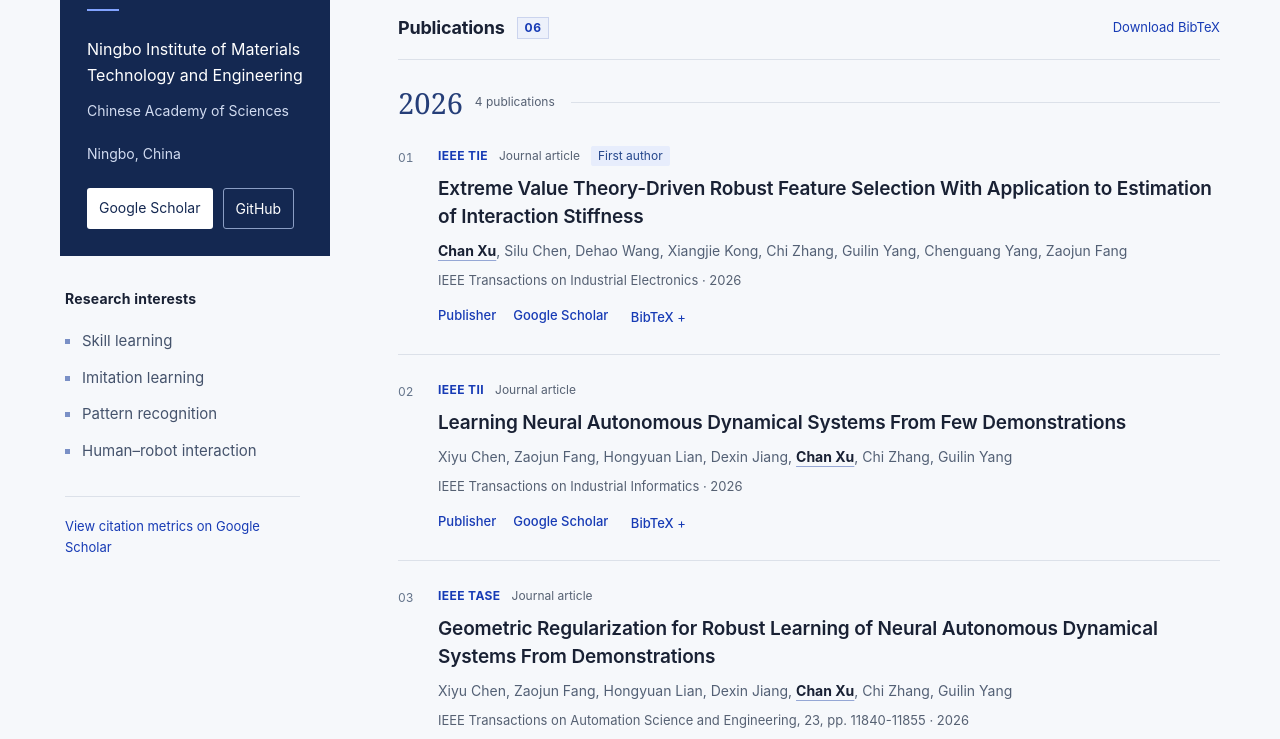
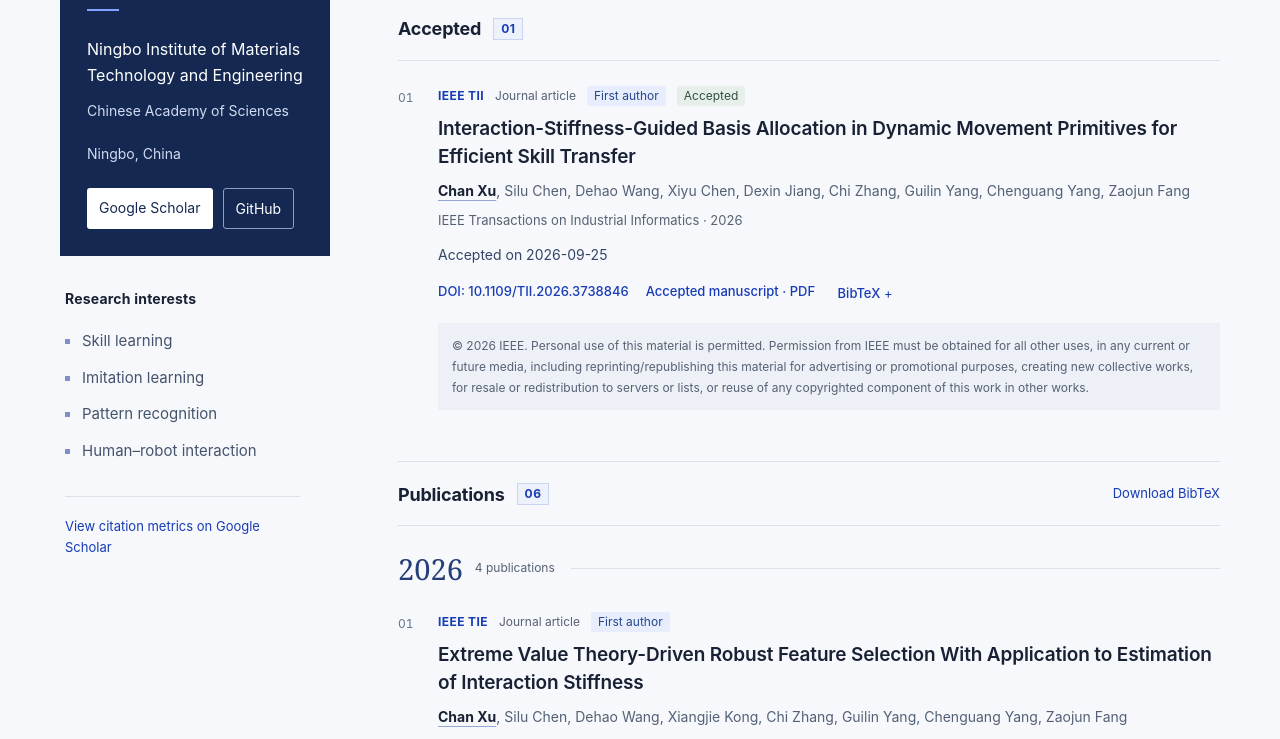
Before and after one commit to ChangAn19/changan19.github.io, a plain HTML site: page index.html in a window 1280 px wide. Shown: the part 324-1063 px from the top of the page. Drawn offline with Linux system fonts and the light colour scheme.

Commit message:
Add accepted SC-DMPs paper and author manuscript

```diff
--- a/index.html
+++ b/index.html
@@ -22,6 +22,8 @@
 @media(max-width:740px){html{scroll-padding-top:20px}.topbar-inner{padding:15px 20px;gap:12px}.topbar nav{gap:15px;font-size:13px}.brand{font-size:14px;gap:8px}.brand-mark{width:30px;height:30px;font-size:13px}.layout{display:block;padding:28px 20px 0}.profile{position:static}.profile-intro{padding:27px}.profile h1{font-size:42px;margin:17px 0 0}.chinese-name{display:inline;font-size:18px;margin-left:18px;letter-spacing:3px}.profile-rule{margin:20px 0}.affiliation{max-width:450px}.location{margin:14px 0 18px}.profile-links a{padding:8px 14px}.research{margin:22px 0 0;padding:0}.research h2{margin-bottom:8px}.research ul{display:flex;flex-wrap:wrap;gap:0 19px}.research li{font-size:14px;padding-top:3px;padding-bottom:3px}.research li:before{top:14px}.all-citations{display:none}.main-column{margin-top:34px}.introduction{padding-bottom:24px}.introduction h2{font-size:35px;line-height:1.25}.introduction .eyebrow{font-size:11px;letter-spacing:1px}.introduction>p:last-child{font-size:15px}.section-heading{padding:17px 0}.section-heading>a{font-size:12px}.paper{grid-template-columns:21px minmax(0,1fr);gap:8px;padding:23px 0}.paper h3{font-size:18px}.paper-meta{gap:8px}.paper-index{font-size:11px}.authors{font-size:14px}.manuscript-note{padding:20px 17px;gap:12px}footer{font-size:12px;gap:10px 18px}html[data-language="zh"] .introduction h2{font-size:32px}}
 @media(max-width:390px){.topbar nav{gap:10px}.brand>span:last-child{display:none}.layout{padding-left:16px;padding-right:16px}.profile-intro{padding:24px}.section-heading h2{font-size:17px}.paper-meta{font-size:11px}.chinese-name{margin-left:12px}}
 @media(prefers-reduced-motion:reduce){html{scroll-behavior:auto}}
+.accepted-publications{margin-bottom:27px}.accepted-publications>.section-heading{border-top:2px solid var(--blue)}.accepted-badge{color:#315044;background:#e6efe9;padding:0 7px;border-radius:2px}.acceptance-date{font-size:14px;line-height:1.7;color:#354568;margin:0 0 12px}.paper-links a{overflow-wrap:anywhere}.copyright-notice{margin:17px 0 0;padding:12px 14px;background:#edf1f7;line-height:1.75;font-size:12px;overflow-wrap:anywhere}
+@media(max-width:740px){.topbar-inner{flex-wrap:wrap}.topbar nav{flex-wrap:wrap;gap:12px}.copyright-notice{padding:12px;font-size:12px}.accepted-publications{margin-bottom:23px}}
 @media print{body{background:#fff}.topbar,.profile-links,.all-citations,.citation,.manuscript-note,footer,.skip-link{display:none}.layout{display:block;padding:0;max-width:none}.profile{position:static}.profile-intro{background:white;color:black;padding:0;border:0}.profile .eyebrow,.profile-rule,.location,.research,.chinese-name{display:none}.profile h1{font-size:30px;margin:0}.affiliation,.academy{color:#333;display:inline;font-size:12px}.main-column{margin-top:20px}.introduction{display:none}.paper{break-inside:avoid}.paper h3{font-size:15px}.authors,.venue{font-size:11px}.paper-links a{font-size:11px}.section-heading>a{display:none}}
 
 </style>
@@ -32,7 +34,7 @@
 <a class="skip-link" href="#publications"><span lang="en" class="en">Skip to publications</span><span lang="zh-CN" class="zh">跳转到论文列表</span></a>
 <header class="topbar"><div class="topbar-inner">
   <a class="brand" href="#top" aria-label="Chan Xu homepage"><span class="brand-mark" aria-hidden="true">CX</span><span>Chan Xu<span class="brand-note"><span lang="en" class="en"> / Academic homepage</span><span lang="zh-CN" class="zh"> / 学术主页</span></span></span></a>
-  <nav aria-label="Main navigation"><a href="#publications"><span lang="en" class="en">Publications</span><span lang="zh-CN" class="zh">论文</span></a><a href="#research"><span lang="en" class="en">Research</span><span lang="zh-CN" class="zh">研究方向</span></a><button id="language-toggle" type="button" aria-label="切换为中文" hidden>中文</button></nav>
+  <nav aria-label="Main navigation"><a href="#accepted"><span lang="en" class="en">Accepted</span><span lang="zh-CN" class="zh">已接收</span></a><a href="#publications"><span lang="en" class="en">Publications</span><span lang="zh-CN" class="zh">论文</span></a><a href="#research"><span lang="en" class="en">Research</span><span lang="zh-CN" class="zh">研究方向</span></a><button id="language-toggle" type="button" aria-label="切换为中文" hidden>中文</button></nav>
 </div></header>
 <main id="top" class="layout">
   <aside class="profile" aria-labelledby="profile-name">
@@ -47,6 +49,26 @@
   </aside>
   <div class="main-column">
     <section class="introduction" aria-labelledby="intro-heading"><p class="eyebrow">LEARNING · PERCEPTION · INTERACTION</p><h2 id="intro-heading"><span lang="en" class="en">Research &amp; publications</span><span lang="zh-CN" class="zh">研究与论文</span></h2><p><span lang="en" class="en">My research interests include skill learning, imitation learning, pattern recognition, and human–robot interaction.</span><span lang="zh-CN" class="zh">我的研究兴趣包括技能学习、模仿学习、模式识别与人机交互。</span></p></section>
+    <section id="accepted" class="accepted-publications" aria-labelledby="accepted-heading"><div class="section-heading"><h2 id="accepted-heading"><span lang="en" class="en">Accepted</span><span lang="zh-CN" class="zh">已接收论文</span><span class="paper-count">01</span></h2></div><article class="paper" id="xu2026scdmps" aria-labelledby="title-xu2026scdmps">
+      <div class="paper-index" aria-hidden="true">01</div>
+      <div class="paper-content">
+        <div class="paper-meta"><span class="venue-short">IEEE TII</span><span><span lang="en" class="en">Journal article</span><span lang="zh-CN" class="zh">期刊论文</span></span><span class="first-author"><span lang="en" class="en">First author</span><span lang="zh-CN" class="zh">第一作者</span></span><span class="accepted-badge"><span lang="en" class="en">Accepted</span><span lang="zh-CN" class="zh">已接收</span></span></div>
+        <h3 id="title-xu2026scdmps"><a href="https://doi.org/10.1109/TII.2026.3738846" target="_blank" rel="noopener">Interaction-Stiffness-Guided Basis Allocation in Dynamic Movement Primitives for Efficient Skill Transfer</a></h3>
+        <p class="authors"><strong>Chan Xu</strong>, Silu Chen, Dehao Wang, Xiyu Chen, Dexin Jiang, Chi Zhang, Guilin Yang, Chenguang Yang, Zaojun Fang</p>
+        <p class="venue">IEEE Transactions on Industrial Informatics · 2026</p>
+        <p class="acceptance-date"><span lang="en" class="en">Accepted on</span><span lang="zh-CN" class="zh">接收日期</span> <time datetime="2026-09-25">2026-09-25</time></p>
+        <div class="paper-links"><a href="https://doi.org/10.1109/TII.2026.3738846" target="_blank" rel="noopener">DOI: 10.1109/TII.2026.3738846</a><a class="pdf-link" href="xu-2026-sc-dmps-accepted.pdf" target="_blank" rel="noopener"><span lang="en" class="en">Accepted manuscript · PDF</span><span lang="zh-CN" class="zh">作者接收稿 · PDF</span></a></div>
+        <details class="citation"><summary aria-label="BibTeX: Interaction-Stiffness-Guided Basis Allocation in Dynamic Movement Primitives for Efficient Skill Transfer">BibTeX</summary><div class="citation-box"><pre><code>@article{xu2026scdmps,
+  title = {{Interaction-Stiffness-Guided Basis Allocation in Dynamic Movement Primitives for Efficient Skill Transfer}},
+  author = {Xu, Chan and Chen, Silu and Wang, Dehao and Chen, Xiyu and Jiang, Dexin and Zhang, Chi and Yang, Guilin and Yang, Chenguang and Fang, Zaojun},
+  journal = {IEEE Transactions on Industrial Informatics},
+  year = {2026},
+  doi = {10.1109/TII.2026.3738846},
+  note = {Accepted for publication on 2026-09-25}
+}</code></pre><button class="copy-button" type="button" hidden><span lang="en" class="en">Copy citation</span><span lang="zh-CN" class="zh">复制引用</span></button></div></details>
+        <p class="copyright-notice">© 2026 IEEE. Personal use of this material is permitted. Permission from IEEE must be obtained for all other uses, in any current or future media, including reprinting/republishing this material for advertising or promotional purposes, creating new collective works, for resale or redistribution to servers or lists, or reuse of any copyrighted component of this work in other works.</p>
+      </div>
+    </article></section>
     <section id="publications" class="publications" aria-labelledby="pub-heading"><div class="section-heading"><h2 id="pub-heading"><span lang="en" class="en">Publications</span><span lang="zh-CN" class="zh">发表论文</span><span class="paper-count">06</span></h2><a href="publications.bib" download><span lang="en" class="en">Download BibTeX</span><span lang="zh-CN" class="zh">下载 BibTeX</span></a></div>
       <section class="year-group" aria-labelledby="year-2026"><div class="year-heading"><h3 id="year-2026">2026</h3><span>4 <span lang="en" class="en">publications</span><span lang="zh-CN" class="zh">篇论文</span></span><div></div></div><article class="paper" id="xu2026extreme" aria-labelledby="title-xu2026extreme">
       <div class="paper-index" aria-hidden="true">01</div>
@@ -55,6 +77,7 @@
         <h3 id="title-xu2026extreme"><a href="https://doi.org/10.1109/TIE.2026.3695189" target="_blank" rel="noopener">Extreme Value Theory-Driven Robust Feature Selection With Application to Estimation of Interaction Stiffness</a></h3>
         <p class="authors"><strong>Chan Xu</strong>, Silu Chen, Dehao Wang, Xiangjie Kong, Chi Zhang, Guilin Yang, Chenguang Yang, Zaojun Fang</p>
         <p class="venue">IEEE Transactions on Industrial Electronics · 2026</p>
+
         <div class="paper-links"><a href="https://doi.org/10.1109/TIE.2026.3695189" target="_blank" rel="noopener"><span lang="en" class="en">Publisher</span><span lang="zh-CN" class="zh">出版商页面</span></a><a href="https://scholar.google.com/citations?view_op=view_citation&amp;user=MgbQBswAAAAJ&amp;citation_for_view=MgbQBswAAAAJ:9yKSN-GCB0IC" target="_blank" rel="noopener">Google Scholar</a></div>
         <details class="citation"><summary aria-label="BibTeX: Extreme Value Theory-Driven Robust Feature Selection With Application to Estimation of Interaction Stiffness">BibTeX</summary><div class="citation-box"><pre><code>@article{xu2026extreme,
   title = {{Extreme Value Theory-Driven Robust Feature Selection With Application to Estimation of Interaction Stiffness}},
@@ -63,6 +86,7 @@
   year = {2026},
   doi = {10.1109/TIE.2026.3695189}
 }</code></pre><button class="copy-button" type="button" hidden><span lang="en" class="en">Copy citation</span><span lang="zh-CN" class="zh">复制引用</span></button></div></details>
+
       </div>
     </article><article class="paper" id="chen2026learning" aria-labelledby="title-chen2026learning">
       <div class="paper-index" aria-hidden="true">02</div>
@@ -71,6 +95,7 @@
         <h3 id="title-chen2026learning"><a href="https://doi.org/10.1109/TII.2026.3715194" target="_blank" rel="noopener">Learning Neural Autonomous Dynamical Systems From Few Demonstrations</a></h3>
         <p class="authors">Xiyu Chen, Zaojun Fang, Hongyuan Lian, Dexin Jiang, <strong>Chan Xu</strong>, Chi Zhang, Guilin Yang</p>
         <p class="venue">IEEE Transactions on Industrial Informatics · 2026</p>
+
         <div class="paper-links"><a href="https://doi.org/10.1109/TII.2026.3715194" target="_blank" rel="noopener"><span lang="en" class="en">Publisher</span><span lang="zh-CN" class="zh">出版商页面</span></a><a href="https://scholar.google.com/citations?view_op=view_citation&amp;user=MgbQBswAAAAJ&amp;citation_for_view=MgbQBswAAAAJ:2osOgNQ5qMEC" target="_blank" rel="noopener">Google Scholar</a></div>
         <details class="citation"><summary aria-label="BibTeX: Learning Neural Autonomous Dynamical Systems From Few Demonstrations">BibTeX</summary><div class="citation-box"><pre><code>@article{chen2026learning,
   title = {{Learning Neural Autonomous Dynamical Systems From Few Demonstrations}},
@@ -79,6 +104,7 @@
   year = {2026},
   doi = {10.1109/TII.2026.3715194}
 }</code></pre><button class="copy-button" type="button" hidden><span lang="en" class="en">Copy citation</span><span lang="zh-CN" class="zh">复制引用</span></button></div></details>
+
       </div>
     </article><article class="paper" id="chen2026geometric" aria-labelledby="title-chen2026geometric">
       <div class="paper-index" aria-hidden="true">03</div>
@@ -87,6 +113,7 @@
         <h3 id="title-chen2026geometric"><a href="https://doi.org/10.1109/TASE.2026.3704592" target="_blank" rel="noopener">Geometric Regularization for Robust Learning of Neural Autonomous Dynamical Systems From Demonstrations</a></h3>
         <p class="authors">Xiyu Chen, Zaojun Fang, Hongyuan Lian, Dexin Jiang, <strong>Chan Xu</strong>, Chi Zhang, Guilin Yang</p>
         <p class="venue">IEEE Transactions on Automation Science and Engineering, 23, pp. 11840-11855 · 2026</p>
+
         <div class="paper-links"><a href="https://doi.org/10.1109/TASE.2026.3704592" target="_blank" rel="noopener"><span lang="en" class="en">Publisher</span><span lang="zh-CN" class="zh">出版商页面</span></a><a href="https://scholar.google.com/citations?view_op=view_citation&amp;user=MgbQBswAAAAJ&amp;citation_for_view=MgbQBswAAAAJ:d1gkVwhDpl0C" target="_blank" rel="noopener">Google Scholar</a></div>
         <details class="citation"><summary aria-label="BibTeX: Geometric Regularization for Robust Learning of Neural Autonomous Dynamical Systems From Demonstrations">BibTeX</summary><div class="citation-box"><pre><code>@article{chen2026geometric,
   title = {{Geometric Regularization for Robust Learning of Neural Autonomous Dynamical Systems From Demonstrations}},
@@ -97,6 +124,7 @@
   pages = {11840--11855},
   doi = {10.1109/TASE.2026.3704592}
 }</code></pre><button class="copy-button" type="button" hidden><span lang="en" class="en">Copy citation</span><span lang="zh-CN" class="zh">复制引用</span></button></div></details>
+
       </div>
     </article><article class="paper" id="xu2026semg" aria-labelledby="title-xu2026semg">
       <div class="paper-index" aria-hidden="true">04</div>
@@ -105,6 +133,7 @@
         <h3 id="title-xu2026semg"><a href="https://doi.org/10.1109/CIS-RAM71614.2026.11668513" target="_blank" rel="noopener">sEMG-Only Interaction Stiffness Estimation for Contact-Rich Human-Robot Collaboration</a></h3>
         <p class="authors"><strong>Chan Xu</strong>, Silu Chen, Dehao Wang, Xiyu Chen, Chi Zhang, Guilin Yang, Zaojun Fang</p>
         <p class="venue">2026 IEEE International Conference on Cybernetics and Intelligent Systems (CIS) and IEEE International Conference on Robotics, Automation and Mechatronics (RAM), pp. 138-143 · 2026</p>
+
         <div class="paper-links"><a href="https://doi.org/10.1109/CIS-RAM71614.2026.11668513" target="_blank" rel="noopener"><span lang="en" class="en">Publisher</span><span lang="zh-CN" class="zh">出版商页面</span></a><a href="https://scholar.google.com/citations?view_op=view_citation&amp;user=MgbQBswAAAAJ&amp;citation_for_view=MgbQBswAAAAJ:qjMakFHDy7sC" target="_blank" rel="noopener">Google Scholar</a></div>
         <details class="citation"><summary aria-label="BibTeX: sEMG-Only Interaction Stiffness Estimation for Contact-Rich Human-Robot Collaboration">BibTeX</summary><div class="citation-box"><pre><code>@inproceedings{xu2026semg,
   title = {{sEMG-Only Interaction Stiffness Estimation for Contact-Rich Human-Robot Collaboration}},
@@ -114,6 +143,7 @@
   pages = {138--143},
   doi = {10.1109/CIS-RAM71614.2026.11668513}
 }</code></pre><button class="copy-button" type="button" hidden><span lang="en" class="en">Copy citation</span><span lang="zh-CN" class="zh">复制引用</span></button></div></details>
+
       </div>
     </article></section><section class="year-group" aria-labelledby="year-2025"><div class="year-heading"><h3 id="year-2025">2025</h3><span>2 <span lang="en" class="en">publications</span><span lang="zh-CN" class="zh">篇论文</span></span><div></div></div><article class="paper" id="xu2025robust" aria-labelledby="title-xu2025robust">
       <div class="paper-index" aria-hidden="true">05</div>
@@ -122,6 +152,7 @@
         <h3 id="title-xu2025robust"><a href="https://doi.org/10.1109/TII.2025.3534417" target="_blank" rel="noopener">Robust Feature Selection by Removing Noise Entropy Within Mutual Information for Limited-Sample Industrial Data</a></h3>
         <p class="authors"><strong>Chan Xu</strong>, Silu Chen, Xiangjie Kong, Chi Zhang, Guilin Yang, Zaojun Fang</p>
         <p class="venue">IEEE Transactions on Industrial Informatics, 21(5), pp. 3913-3923 · 2025</p>
+
         <div class="paper-links"><a href="https://doi.org/10.1109/TII.2025.3534417" target="_blank" rel="noopener"><span lang="en" class="en">Publisher</span><span lang="zh-CN" class="zh">出版商页面</span></a><a href="https://scholar.google.com/citations?view_op=view_citation&amp;user=MgbQBswAAAAJ&amp;citation_for_view=MgbQBswAAAAJ:u5HHmVD_uO8C" target="_blank" rel="noopener">Google Scholar</a></div>
         <details class="citation"><summary aria-label="BibTeX: Robust Feature Selection by Removing Noise Entropy Within Mutual Information for Limited-Sample Industrial Data">BibTeX</summary><div class="citation-box"><pre><code>@article{xu2025robust,
   title = {{Robust Feature Selection by Removing Noise Entropy Within Mutual Information for Limited-Sample Industrial Data}},
@@ -133,6 +164,7 @@
   pages = {3913--3923},
   doi = {10.1109/TII.2025.3534417}
 }</code></pre><button class="copy-button" type="button" hidden><span lang="en" class="en">Copy citation</span><span lang="zh-CN" class="zh">复制引用</span></button></div></details>
+
       </div>
     </article><article class="paper" id="wang2025upperlimb" aria-labelledby="title-wang2025upperlimb">
       <div class="paper-index" aria-hidden="true">06</div>
@@ -141,6 +173,7 @@
         <h3 id="title-wang2025upperlimb"><a href="https://doi.org/10.1109/MAEIE68099.2025.11405456" target="_blank" rel="noopener">An Upper-Limb Endpoint Stiffness Estimation Method for High-Load Tasks</a></h3>
         <p class="authors">Dehao Wang, Silu Chen, <strong>Chan Xu</strong>, Junjie Li, Chi Zhang, Guilin Yang</p>
         <p class="venue">2025 5th International Conference on Mechanical Automation and Electronic Information Engineering (MAEIE), pp. 41-47 · 2025</p>
+
         <div class="paper-links"><a href="https://doi.org/10.1109/MAEIE68099.2025.11405456" target="_blank" rel="noopener"><span lang="en" class="en">Publisher</span><span lang="zh-CN" class="zh">出版商页面</span></a><a href="https://scholar.google.com/citations?view_op=view_citation&amp;user=MgbQBswAAAAJ&amp;citation_for_view=MgbQBswAAAAJ:u-x6o8ySG0sC" target="_blank" rel="noopener">Google Scholar</a></div>
         <details class="citation"><summary aria-label="BibTeX: An Upper-Limb Endpoint Stiffness Estimation Method for High-Load Tasks">BibTeX</summary><div class="citation-box"><pre><code>@inproceedings{wang2025upperlimb,
   title = {{An Upper-Limb Endpoint Stiffness Estimation Method for High-Load Tasks}},
@@ -150,6 +183,7 @@
   pages = {41--47},
   doi = {10.1109/MAEIE68099.2025.11405456}
 }</code></pre><button class="copy-button" type="button" hidden><span lang="en" class="en">Copy citation</span><span lang="zh-CN" class="zh">复制引用</span></button></div></details>
+
       </div>
     </article></section>
     </section>
```
Also changed, not shown: 5 other files.
